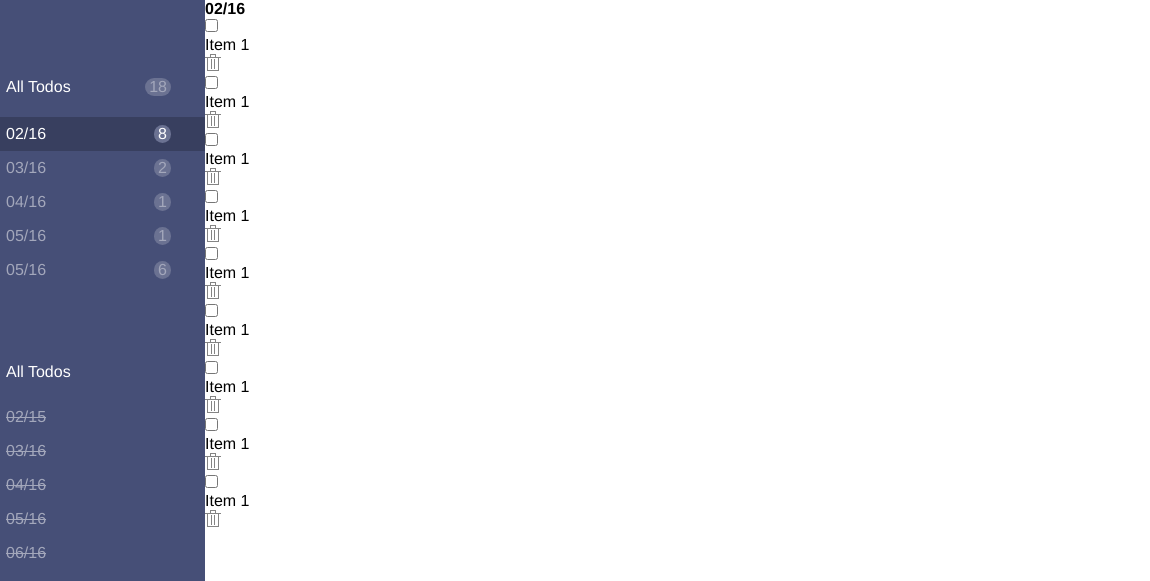
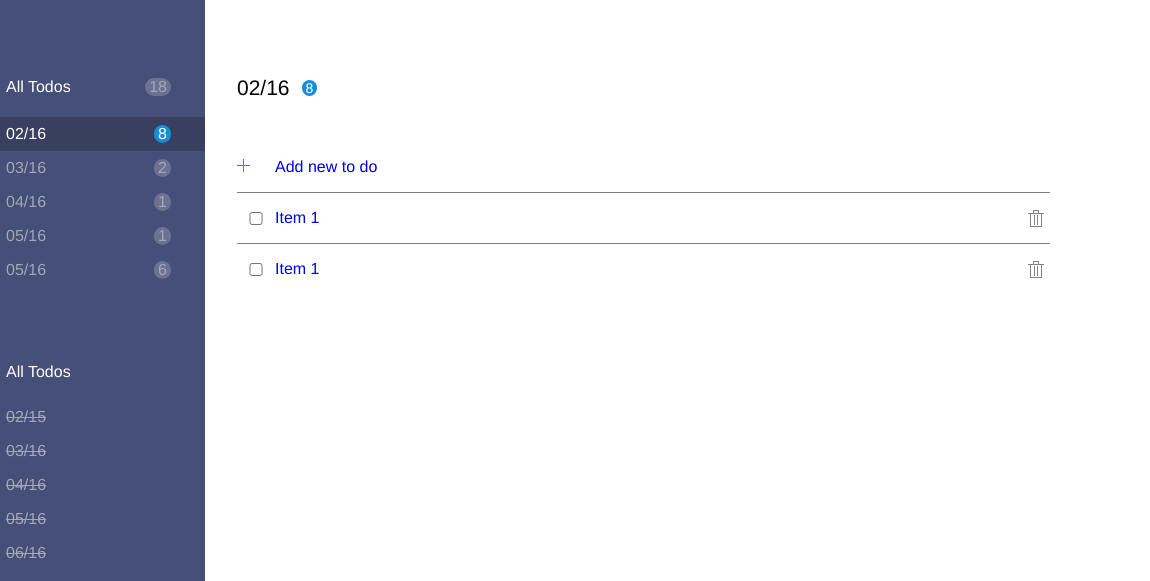
Before and after one commit to wor101-ls-javascript/LS202, a plain HTML site: page practice_projects/todo_list/index.html in a window 1280 px wide. Shown: the top 581 px of the page, 130-1280 px from the left. Drawn offline with Linux system fonts and the light colour scheme.

Commit message:
work on main section

```diff
--- a/practice_projects/todo_list/index.html
+++ b/practice_projects/todo_list/index.html
@@ -20,7 +20,7 @@
           <a class="list_link" href="#">
             <p class="date">02/16</p>
             <div class="count">
-              <p class="circle">8</p>
+              <p class="selected circle">8</p>
             </div>
           </a>
         </li>
@@ -92,52 +92,24 @@
 
     </nav>
     <main>
-      <h1>02/16</h1>
+      <section class="list_header">
+        <h1>02/16</h1>
+        <p class="circle selected">8</p>
+      </section>
       <ul>
         <li>
-          <input type="checkbox" />
-          <p>Item 1</p>
-          <input type="image" id="trash" alt="trash" src="images/trash.png" />
+          <a class="first_column" href="#"><img id="plus" src="images/plus.png" alt="Plus Sign" /></a>
+          <a class="second_column" href="#">Add new to do</a>
         </li>
         <li>
-          <input type="checkbox" />
-          <p>Item 1</p>
-          <input type="image" id="trash" alt="trash" src="images/trash.png" />
+          <input class="first_column" type="checkbox" />
+          <a href="#">Item 1</a>
+          <input type="image" id="item_1" alt="trash" src="images/trash.png" />
         </li>
         <li>
-          <input type="checkbox" />
-          <p>Item 1</p>
-          <input type="image" id="trash" alt="trash" src="images/trash.png" />
-        </li>
-        <li>
-          <input type="checkbox" />
-          <p>Item 1</p>
-          <input type="image" id="trash" alt="trash" src="images/trash.png" />
-        </li>
-        <li>
-          <input type="checkbox" />
-          <p>Item 1</p>
-          <input type="image" id="trash" alt="trash" src="images/trash.png" />
-        </li>
-        <li>
-          <input type="checkbox" />
-          <p>Item 1</p>
-          <input type="image" id="trash" alt="trash" src="images/trash.png" />
-        </li>
-        <li>
-          <input type="checkbox" />
-          <p>Item 1</p>
-          <input type="image" id="trash" alt="trash" src="images/trash.png" />
-        </li>
-        <li>
-          <input type="checkbox" />
-          <p>Item 1</p>
-          <input type="image" id="trash" alt="trash" src="images/trash.png" />
-        </li>
-        <li>
-          <input type="checkbox" />
-          <p>Item 1</p>
-          <input type="image" id="trash" alt="trash" src="images/trash.png" />
+          <input class="first_column" type="checkbox" />
+          <a href="#"><p>Item 1</p></a>
+          <input type="image" id="item_1" alt="trash" src="images/trash.png" />
         </li>
       </ul>
     </main>
--- a/practice_projects/todo_list/main.css
+++ b/practice_projects/todo_list/main.css
@@ -70,12 +70,17 @@ nav li {
   color: #a3a7bb;
 }
 
+nav .circle {
+  float: right
+}
+
 .circle {
-  float: right;
+
 
   padding: 0 4px;
   background-color: #6b7292;
   border-radius: 12px;
+
 }
 
 .selected {
@@ -87,6 +92,80 @@ nav li {
   color: white;
 }
 
+.selected.circle {
+  background-color: #148fd5;
+  color: white;
+}
+
 .strike_through {
   text-decoration: line-through;
 }
+
+main {
+  margin: 76px 100px 76px 32px;
+  width: 100%;
+}
+
+main h1 {
+  box-sizing: border-box;
+  font-size: 21px;
+  font-weight: normal;
+  padding-right: 12px;
+}
+
+.list_header {
+  display: flex;
+  align-items: center;
+  height: 24px;
+  margin-bottom: 42px;
+}
+
+.list_header p {
+  box-sizing: border-box;
+  font-size: 14px;
+}
+
+main li {
+  display: grid;
+  align-items: center;
+  grid-template-columns: 38px auto 22px;
+  grid-template-rows: 50px;
+  grid-template-areas:
+    "check main trash";
+
+  border-top: 1px solid grey;
+}
+
+main li:first-child {
+  border-top: none;
+}
+
+input[type="trash"] {
+  justify-self: end;
+}
+
+/*
+main li {
+  display: flex;
+  align-items: center;
+  box-sizing: border-box;
+  height: 50px;
+  border-top: 1px solid grey;
+}
+
+main li:first-child {
+  border-top: none;
+}
+
+.first_column {
+  width: 38px;
+}
+
+#plus {
+  display: block;
+  margin: 0 auto;
+}
+
+input[type="image"] {
+
+} */
```
